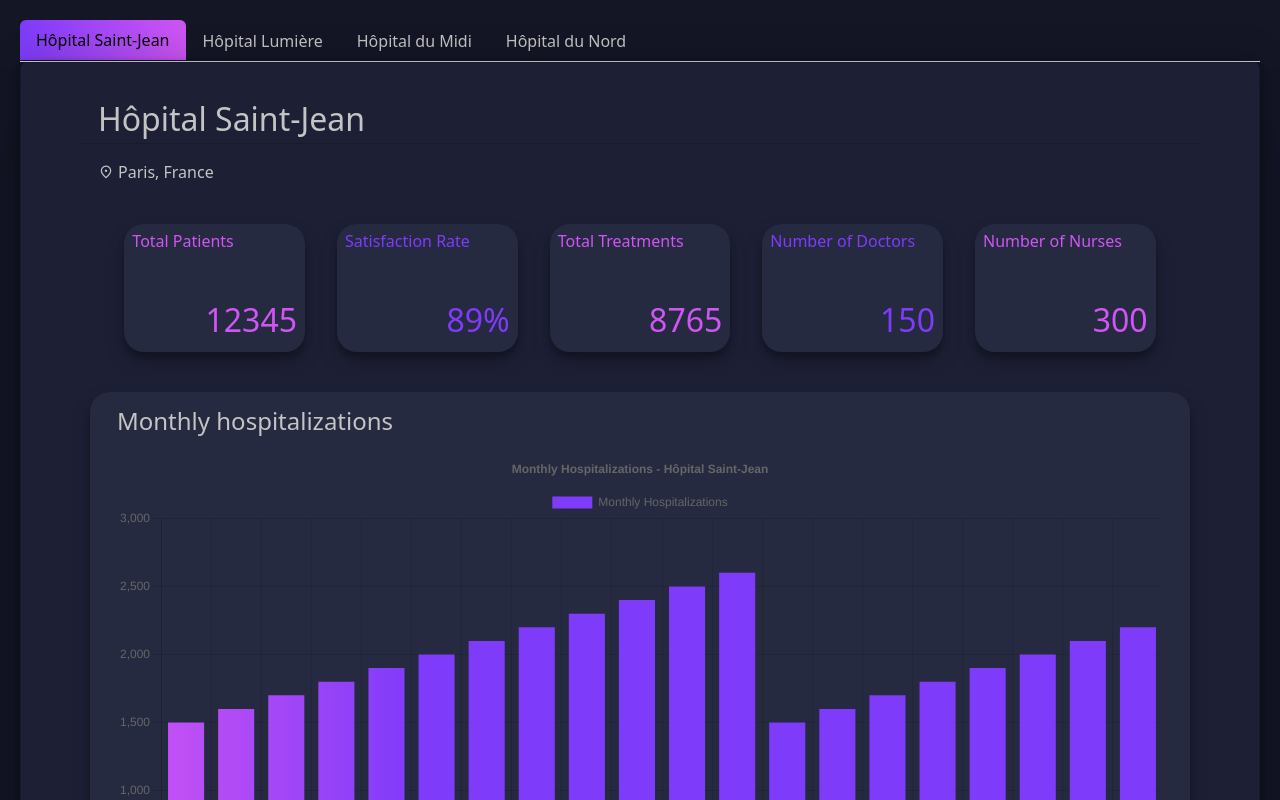
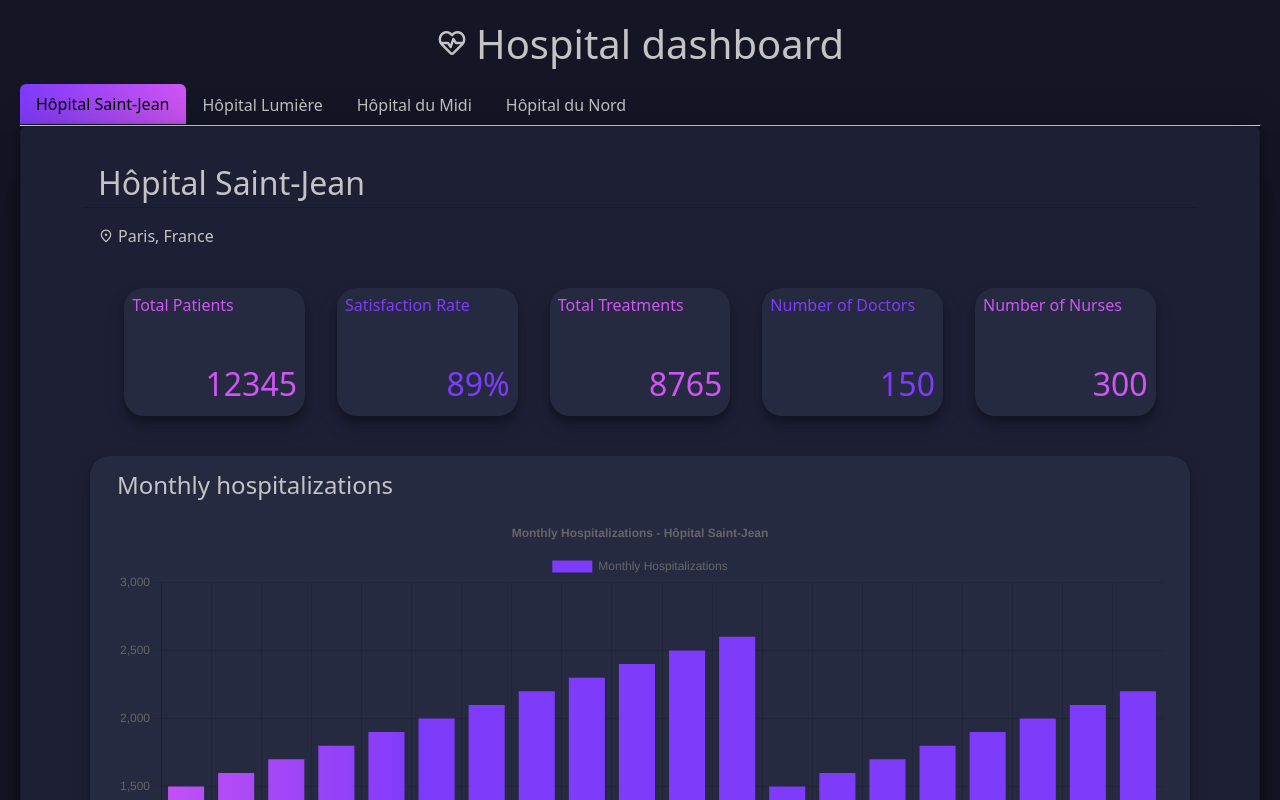
Before and after one commit to imdounia/hospitals-dashboard, a Vue app: page / in a window 1280 px wide. Shown: the top 800 px of the page. Built offline with nearby package versions, Linux system fonts and the light colour scheme.

Commit message:
add readme and dashboard title

```diff
--- a/src/assets/styles.css
+++ b/src/assets/styles.css
@@ -10,3 +10,7 @@
   --font-size-base: 16px;
   --spacing: 8px;
 }
+
+.title {
+    color: var(--text-color);
+}
--- a/src/components/Hospitals.vue
+++ b/src/components/Hospitals.vue
@@ -1,5 +1,9 @@
 <template>
   <div>
+    <h1 class="title mb-3 text-center"><span class="material-symbols-outlined fs-2 me-2">
+      ecg_heart
+      </span>Hospital dashboard
+    </h1>
     <ul class="nav nav-tabs">
       <li class="nav-item" v-for="(hospital, index) in hospitals" :key="hospital.name">
         <a :class="['nav-link', { active: currentTab === index }]"
```
Also changed, not shown: 1 other file (tests, documents, lock files or other folders).
